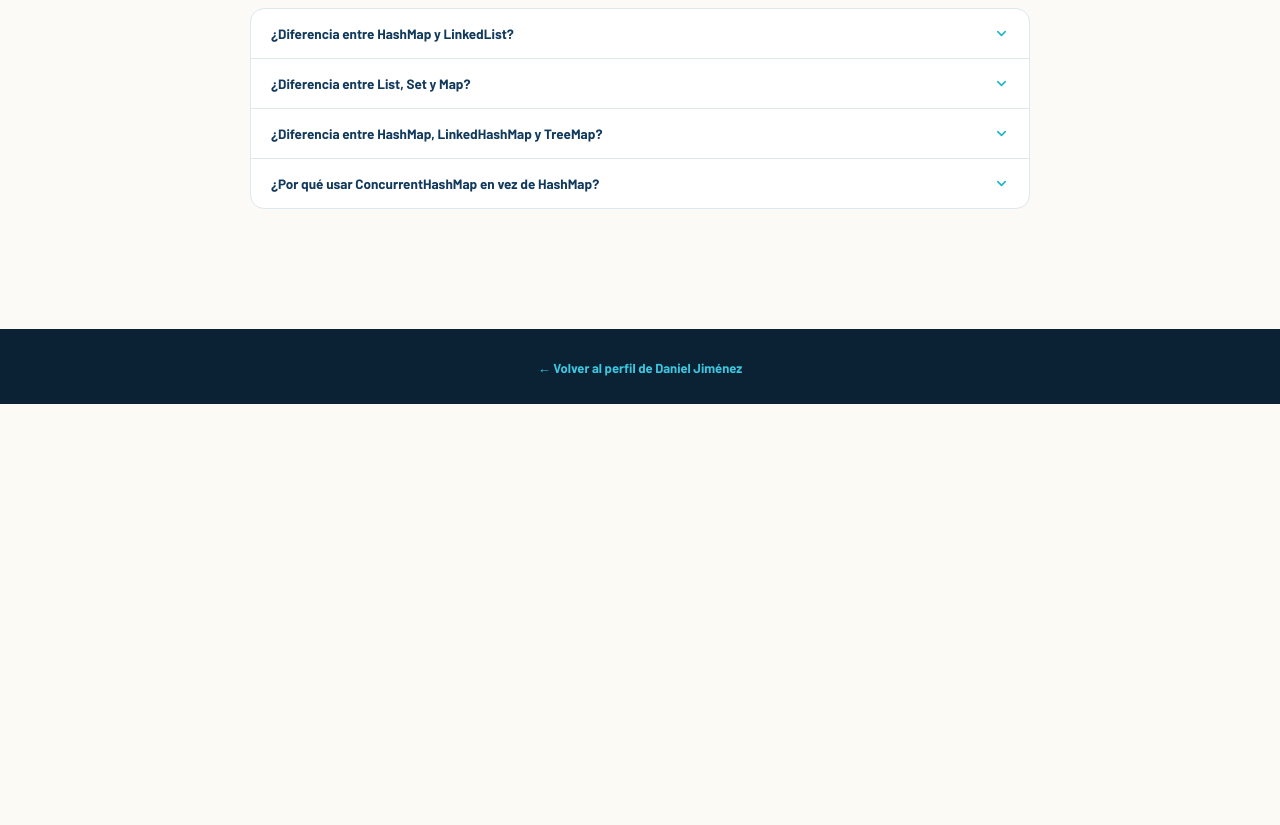
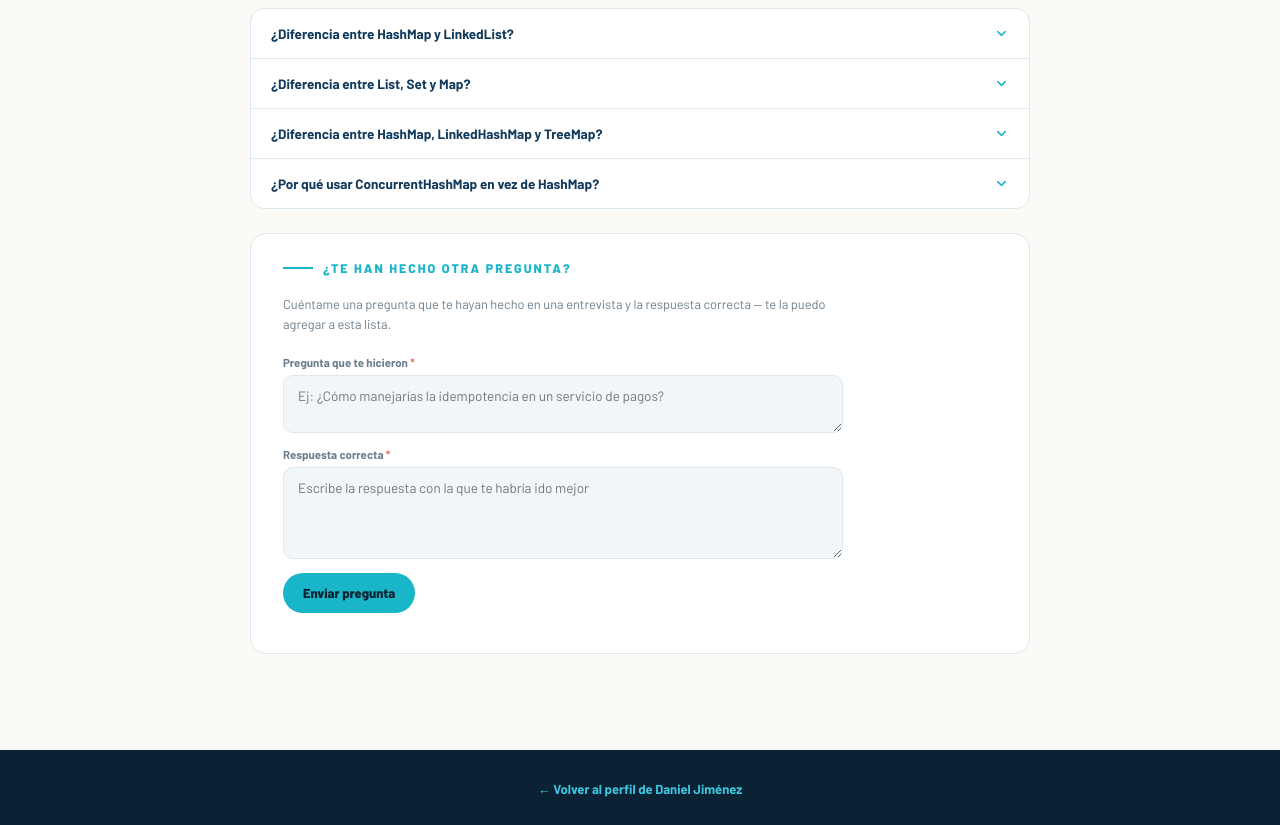
Before and after one commit to srdejo/srdejo.github.io, a PHP site: page /preguntas-frecuentes.html in a window 1280 px wide. Shown: the part 1412-2237 px from the top of the page. Before the commit the page ends 1816 px from the top, so only its background shows below. Run offline with PHP 8.4, Linux system fonts and the light colour scheme.

Commit message:
feat: add FAQ suggestion form with submission handling and success feedback

```diff
--- a/preguntas-frecuentes.html
+++ b/preguntas-frecuentes.html
@@ -289,6 +289,35 @@
       </div>
     </div>
 
+    <div class="faq-suggest">
+      <div class="section-eyebrow"><span class="line"></span><h3 style="margin:0;font-size:12.5px;font-weight:800;letter-spacing:2px;color:var(--accent2);">¿TE HAN HECHO OTRA PREGUNTA?</h3></div>
+      <p class="faq-suggest-lead">Cuéntame una pregunta que te hayan hecho en una entrevista y la respuesta correcta — te la puedo agregar a esta lista.</p>
+
+      <div class="faq-suggest-success" data-suggest-success hidden>
+        <div class="faq-suggest-success-icon">
+          <svg width="22" height="22" viewBox="0 0 24 24" fill="none" stroke="#3EC6E0" stroke-width="2.6" stroke-linecap="round" stroke-linejoin="round"><path d="M4 12.5l5 5L20 6"></path></svg>
+        </div>
+        <div class="faq-suggest-success-title">¡Gracias por el aporte!</div>
+        <div class="faq-suggest-success-text">La revisaré y la agregaré a la lista.</div>
+        <button type="button" class="faq-suggest-reset" data-suggest-reset>Enviar otra</button>
+      </div>
+
+      <form class="faq-suggest-form" data-suggest-form>
+        <div class="faq-suggest-field">
+          <label for="suggest-question">Pregunta que te hicieron <span class="required">*</span></label>
+          <textarea id="suggest-question" name="question" placeholder="Ej: ¿Cómo manejarías la idempotencia en un servicio de pagos?" rows="2" required></textarea>
+        </div>
+        <div class="faq-suggest-field">
+          <label for="suggest-answer">Respuesta correcta <span class="required">*</span></label>
+          <textarea id="suggest-answer" name="answer" placeholder="Escribe la respuesta con la que te habría ido mejor" rows="4" required></textarea>
+        </div>
+        <div>
+          <button type="submit" class="faq-suggest-submit" data-suggest-submit>Enviar pregunta</button>
+          <div class="faq-suggest-feedback" data-suggest-feedback></div>
+        </div>
+      </form>
+    </div>
+
   </section>
 
   <!-- FOOTER -->
--- a/src/css/styles.css
+++ b/src/css/styles.css
@@ -879,3 +879,96 @@ a { text-decoration: none; color: inherit; }
 }
 
 .faq-footer a { color: #3EC6E0; font-weight: 700; font-size: 13px; }
+
+.faq-suggest {
+  background: var(--card-bg);
+  border: 1px solid var(--card-border);
+  border-radius: 16px;
+  padding: 26px clamp(20px, 4vw, 32px) 30px;
+  margin-top: 8px;
+}
+
+.faq-suggest-lead {
+  margin: 0 0 20px;
+  font-size: 12.8px;
+  line-height: 1.6;
+  color: var(--text-muted);
+  max-width: 560px;
+}
+
+.faq-suggest-form { display: flex; flex-direction: column; gap: 14px; max-width: 560px; }
+.faq-suggest-field { display: flex; flex-direction: column; gap: 6px; }
+.faq-suggest-field label { font-size: 11.5px; font-weight: 700; color: var(--text-muted); }
+.faq-suggest-field label .required { color: #E0776B; }
+
+.faq-suggest-field textarea {
+  background: var(--bg-alt);
+  border: 1px solid var(--card-border);
+  border-radius: 10px;
+  padding: 11px 14px;
+  font-size: 13.5px;
+  color: var(--text-primary);
+  font-family: inherit;
+  outline: none;
+  resize: vertical;
+}
+
+.faq-suggest-submit {
+  display: inline-flex;
+  align-items: center;
+  justify-content: center;
+  gap: 8px;
+  border: none;
+  cursor: pointer;
+  background: var(--accent2);
+  color: #0A2233;
+  font-weight: 800;
+  font-size: 13px;
+  padding: 12px 20px;
+  border-radius: 999px;
+  font-family: inherit;
+}
+
+.faq-suggest-submit:disabled { background: var(--card-border); cursor: default; }
+
+.faq-suggest-feedback { font-size: 12px; font-weight: 600; margin-top: 10px; }
+
+.faq-suggest-success {
+  display: flex;
+  flex-direction: column;
+  align-items: center;
+  gap: 10px;
+  max-width: 440px;
+  margin: 0 auto;
+  padding: 10px 0 4px;
+  text-align: center;
+}
+
+.faq-suggest-success[hidden] { display: none; }
+.faq-suggest-form[hidden] { display: none; }
+
+.faq-suggest-success-icon {
+  width: 48px;
+  height: 48px;
+  border-radius: 50%;
+  background: rgba(62, 198, 224, 0.14);
+  display: flex;
+  align-items: center;
+  justify-content: center;
+}
+
+.faq-suggest-success-title { font-size: 14.5px; font-weight: 800; color: var(--text-primary); }
+.faq-suggest-success-text { font-size: 12.5px; color: var(--text-muted); }
+
+.faq-suggest-reset {
+  border: 1.5px solid var(--card-border);
+  cursor: pointer;
+  background: transparent;
+  color: var(--text-secondary);
+  font-weight: 700;
+  font-size: 12px;
+  padding: 9px 16px;
+  border-radius: 999px;
+  margin-top: 4px;
+  font-family: inherit;
+}
--- a/src/js/script.js
+++ b/src/js/script.js
@@ -156,6 +156,64 @@
     });
   }
 
+  // FAQ suggestion form
+  var suggestForm = document.querySelector('[data-suggest-form]');
+  var suggestSuccess = document.querySelector('[data-suggest-success]');
+  if (suggestForm && suggestSuccess) {
+    var suggestSubmit = suggestForm.querySelector('[data-suggest-submit]');
+    var suggestFeedback = suggestForm.querySelector('[data-suggest-feedback]');
+    var suggestReset = document.querySelector('[data-suggest-reset]');
+
+    suggestForm.addEventListener('submit', function (e) {
+      e.preventDefault();
+      if (suggestSubmit.disabled) return;
+
+      var question = suggestForm.elements['question'].value.trim();
+      var answer = suggestForm.elements['answer'].value.trim();
+
+      if (!question || !answer) {
+        setFeedback(suggestFeedback, 'Escribe la pregunta y la respuesta.', '#E0776B');
+        return;
+      }
+
+      var message = 'Asunto: Pregunta: ' + question + '\n\n' +
+        'PREGUNTA\n' + question + '\n\n' +
+        'RESPUESTA CORRECTA\n' + answer;
+
+      suggestSubmit.disabled = true;
+      suggestSubmit.textContent = 'Enviando…';
+      setFeedback(suggestFeedback, '', '#8FA8B7');
+
+      fetch('https://micasachurch.co/contact', {
+        method: 'POST',
+        headers: { 'Content-Type': 'application/json' },
+        body: JSON.stringify({ name: 'Pregunta: ' + question, email: 'faq@danieljimenez.dev', message: message })
+      })
+        .then(function (res) {
+          if (!res.ok) throw new Error('bad status');
+          suggestSubmit.textContent = 'Enviado ✓';
+          suggestForm.hidden = true;
+          suggestSuccess.hidden = false;
+        })
+        .catch(function () {
+          suggestSubmit.disabled = false;
+          suggestSubmit.textContent = 'Enviar pregunta';
+          setFeedback(suggestFeedback, 'No se pudo enviar. Intenta de nuevo más tarde.', '#E0776B');
+        });
+    });
+
+    if (suggestReset) {
+      suggestReset.addEventListener('click', function () {
+        suggestForm.reset();
+        suggestSubmit.disabled = false;
+        suggestSubmit.textContent = 'Enviar pregunta';
+        setFeedback(suggestFeedback, '', '#8FA8B7');
+        suggestSuccess.hidden = true;
+        suggestForm.hidden = false;
+      });
+    }
+  }
+
   // Story modal ("Experiencia significativa")
   var storyOverlay = document.querySelector('[data-story-overlay]');
   if (storyOverlay) {
```
